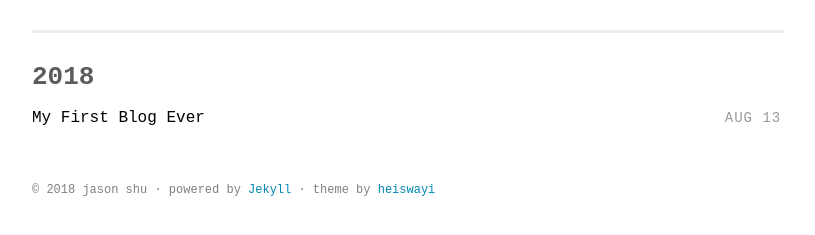
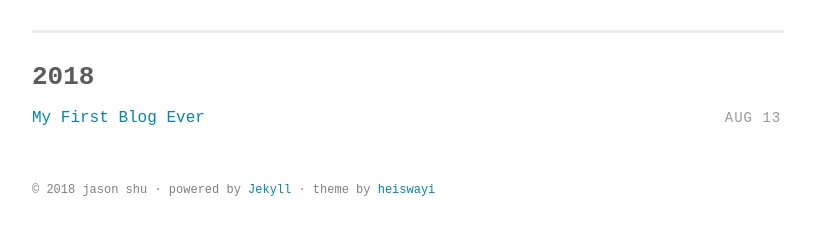
Before and after one commit to j4sonshu/likemagic, a Jekyll site: the page built from index.html, in a window 1280 px wide. Shown: the part 283-518 px from the top of the page, without its empty margins (232-1047 px from the left). Built offline with Jekyll 4.4.1, drawn with Linux system fonts in a browser that asks for light colours; some web fonts are replaced.

Commit message:
logo and font

```diff
--- a/assets/scss/_layout.scss
+++ b/assets/scss/_layout.scss
@@ -104,7 +104,11 @@
 
   :hover {
     color: black;
-    text-shadow: -4px 3px 5px $blue-color;
+    text-shadow: -2px 2px 5px $blue-color;
+
+    span {
+      text-shadow: -2px 1px 5px $blue-color;
+    }
   }
 
   img {
@@ -157,7 +161,7 @@
   display: block;
 
   a {
-    color: $action-color;
+    color: $blue-color;
   }
 
   .article-title {
```
